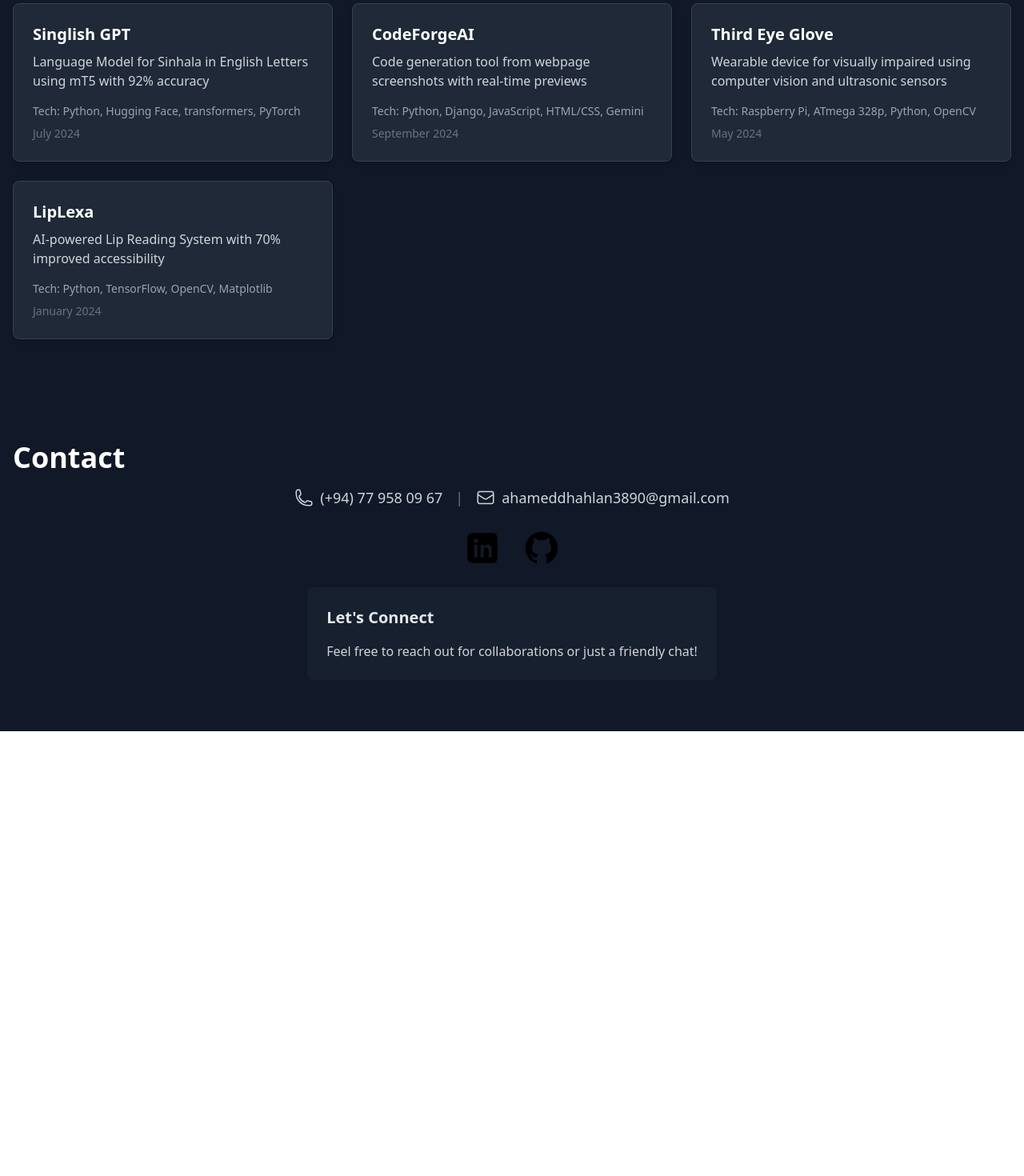
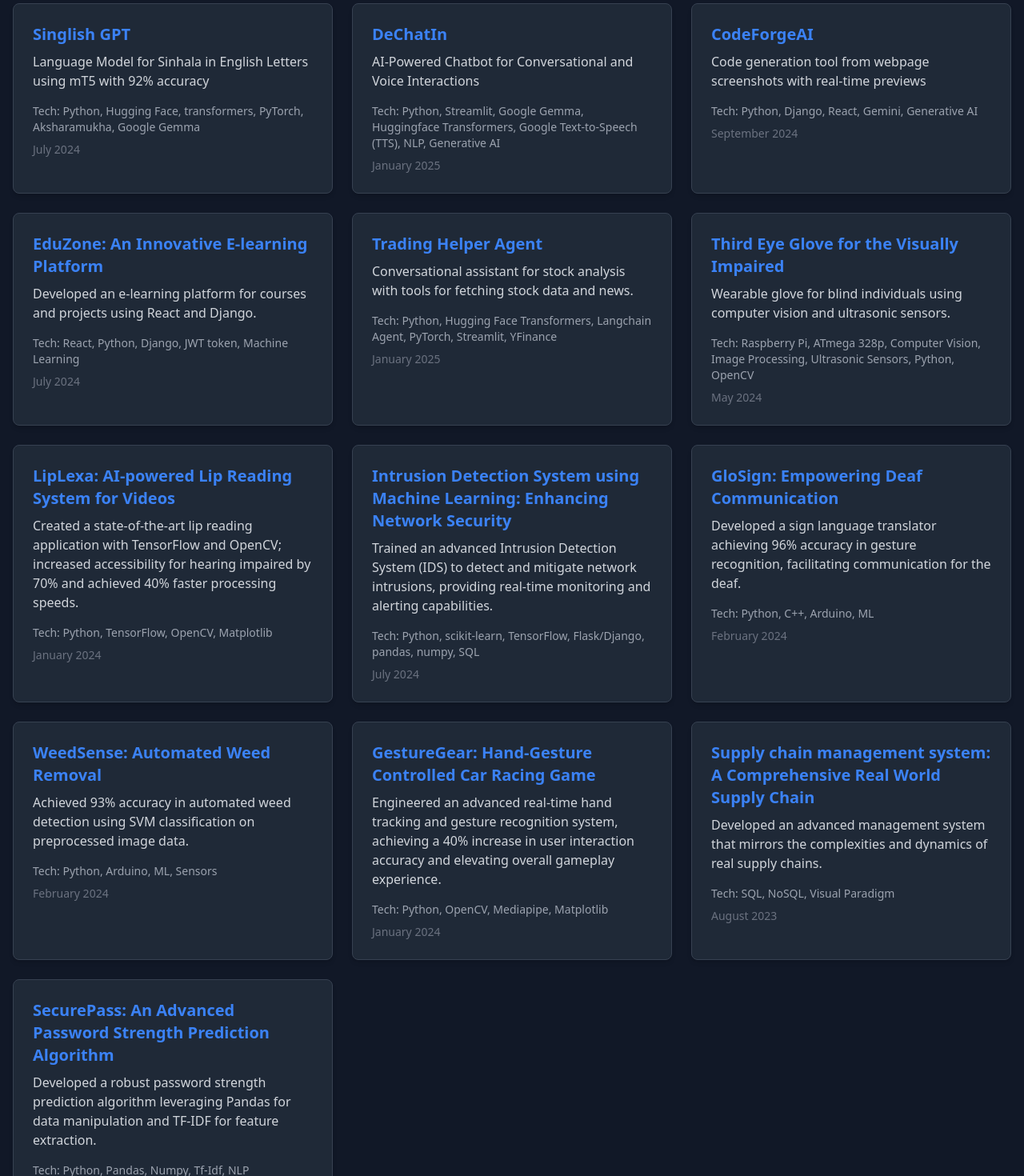
Before and after one commit to Dhahlan3890/personal_website, a React (Vite) app in the folder personal-app/: page / in a window 1280 px wide. Shown: the part 1340-2810 px from the top of the page at 80% size. Before the commit the page ends 2254 px from the top, so only its background shows below. Built offline with nearby package versions, Linux system fonts and the light colour scheme.

Commit message:
enhance portfolio component with new projects and links

```diff
--- a/personal-app/src/components/Portfolio.tsx
+++ b/personal-app/src/components/Portfolio.tsx
@@ -7,26 +7,93 @@
     {
       title: "Singlish GPT",
       description: "Language Model for Sinhala in English Letters using mT5 with 92% accuracy",
-      tech: "Python, Hugging Face, transformers, PyTorch",
-      date: "July 2024"
+      tech: "Python, Hugging Face, transformers, PyTorch, Aksharamukha, Google Gemma",
+      date: "July 2024",
+      link: "https://huggingface.co/spaces/Dhahlan2000/Chitti-v2"
+    },
+    {
+      title: "DeChatIn",
+      description: "AI-Powered Chatbot for Conversational and Voice Interactions",
+      tech: "Python, Streamlit, Google Gemma, Huggingface Transformers, Google Text-to-Speech (TTS), NLP, Generative AI",
+      date: "January 2025",
+      link: "https://dechatin.streamlit.app/"
     },
     {
       title: "CodeForgeAI",
       description: "Code generation tool from webpage screenshots with real-time previews",
-      tech: "Python, Django, JavaScript, HTML/CSS, Gemini",
-      date: "September 2024"
+      tech: "Python, Django, React, Gemini, Generative AI",
+      date: "September 2024",
+      link: "https://codeforgeai.netlify.app/"
     },
     {
-      title: "Third Eye Glove",
-      description: "Wearable device for visually impaired using computer vision and ultrasonic sensors",
-      tech: "Raspberry Pi, ATmega 328p, Python, OpenCV",
-      date: "May 2024"
+      title: "EduZone: An Innovative E-learning Platform",
+      description: "Developed an e-learning platform for courses and projects using React and Django.",
+      tech: "React, Python, Django, JWT token, Machine Learning",
+      date: "July 2024",
+      link: "https://eduzoneit.netlify.app/"
     },
     {
-      title: "LipLexa",
-      description: "AI-powered Lip Reading System with 70% improved accessibility",
+      title: "Trading Helper Agent",
+      description: "Conversational assistant for stock analysis with tools for fetching stock data and news.",
+      tech: "Python, Hugging Face Transformers, Langchain Agent, PyTorch, Streamlit, YFinance",
+      date: "January 2025",
+      link: "https://huggingface.co/spaces/Dhahlan2000/trade-master"
+    },
+    {
+      title: "Third Eye Glove for the Visually Impaired",
+      description: "Wearable glove for blind individuals using computer vision and ultrasonic sensors.",
+      tech: "Raspberry Pi, ATmega 328p, Computer Vision, Image Processing, Ultrasonic Sensors, Python, OpenCV",
+      date: "May 2024",
+      link: "#"
+    },
+    {
+      title: "LipLexa: AI-powered Lip Reading System for Videos",
+      description: "Created a state-of-the-art lip reading application with TensorFlow and OpenCV; increased accessibility for hearing impaired by 70% and achieved 40% faster processing speeds.",
       tech: "Python, TensorFlow, OpenCV, Matplotlib",
-      date: "January 2024"
+      date: "January 2024",
+      link: "#"
+    },
+    {
+      title: "Intrusion Detection System using Machine Learning: Enhancing Network Security",
+      description: "Trained an advanced Intrusion Detection System (IDS) to detect and mitigate network intrusions, providing real-time monitoring and alerting capabilities.",
+      tech: "Python, scikit-learn, TensorFlow, Flask/Django, pandas, numpy, SQL",
+      date: "July 2024",
+      link: "#"
+    },
+    {
+      title: "GloSign: Empowering Deaf Communication",
+      description: "Developed a sign language translator achieving 96% accuracy in gesture recognition, facilitating communication for the deaf.",
+      tech: "Python, C++, Arduino, ML",
+      date: "February 2024",
+      link: "#"
+    },
+    {
+      title: "WeedSense: Automated Weed Removal",
+      description: "Achieved 93% accuracy in automated weed detection using SVM classification on preprocessed image data.",
+      tech: "Python, Arduino, ML, Sensors",
+      date: "February 2024",
+      link: "#"
+    },
+    {
+      title: "GestureGear: Hand-Gesture Controlled Car Racing Game",
+      description: "Engineered an advanced real-time hand tracking and gesture recognition system, achieving a 40% increase in user interaction accuracy and elevating overall gameplay experience.",
+      tech: "Python, OpenCV, Mediapipe, Matplotlib",
+      date: "January 2024",
+      link: "#"
+    },
+    {
+      title: "Supply chain management system: A Comprehensive Real World Supply Chain",
+      description: "Developed an advanced management system that mirrors the complexities and dynamics of real supply chains.",
+      tech: "SQL, NoSQL, Visual Paradigm",
+      date: "August 2023",
+      link: "#"
+    },
+    {
+      title: "SecurePass: An Advanced Password Strength Prediction Algorithm",
+      description: "Developed a robust password strength prediction algorithm leveraging Pandas for data manipulation and TF-IDF for feature extraction.",
+      tech: "Python, Pandas, Numpy, Tf-Idf, NLP",
+      date: "June 2023",
+      link: "#"
     }
   ];
 
@@ -43,7 +110,16 @@
                 : 'bg-white border-gray-200'
             } shadow-md`}
           >
-            <h3 className="text-xl font-semibold mb-2">{project.title}</h3>
+            <h3 className="text-xl font-semibold mb-2">
+              <a
+                href={project.link}
+                target="_blank"
+                rel="noopener noreferrer"
+                className="text-blue-500 hover:underline"
+              >
+                {project.title}
+              </a>
+            </h3>
             <p className={`${theme === 'dark' ? 'text-gray-300' : 'text-gray-600'} mb-4`}>
               {project.description}
             </p>
```
